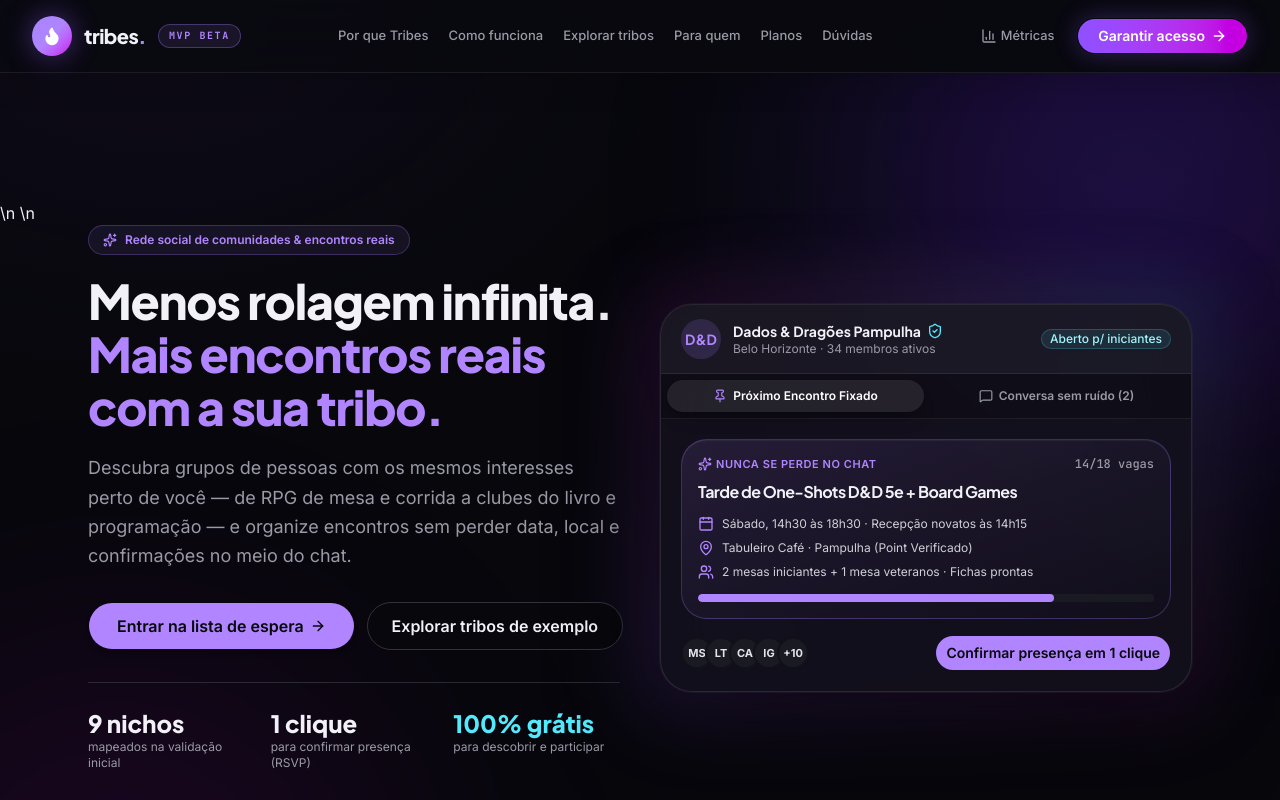
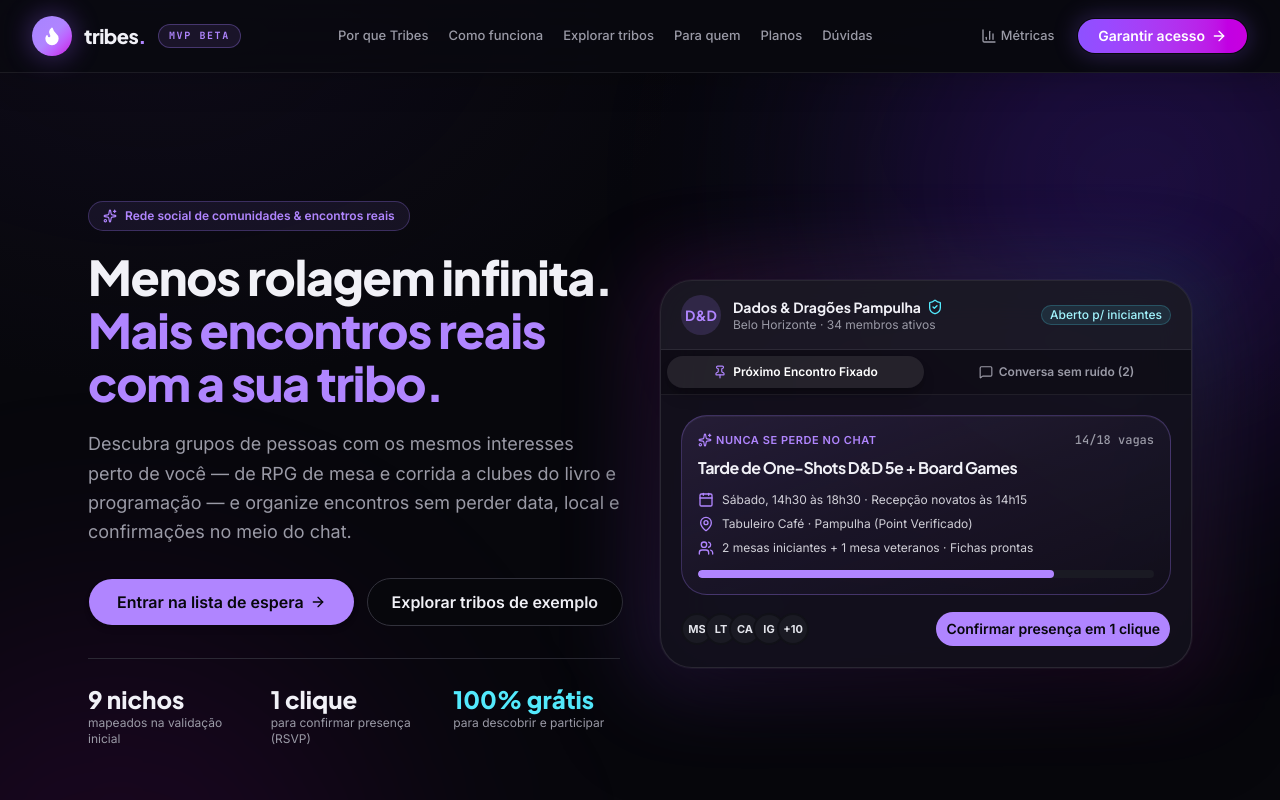
Before and after one commit to ArthurG12/Tribes, a Next.js app: page / in a window 1280 px wide. Shown: the top 800 px of the page. Built offline with nearby package versions, Linux system fonts and the light colour scheme.

Commit message:
Fix hero glow markup formatting

```diff
--- a/src/app/page.tsx
+++ b/src/app/page.tsx
@@ -103,7 +103,9 @@ export default function TribesLandingPage() {
 
       <main className="flex-1">
         {/* HERO SECTION */}
-        <section className="relative isolate overflow-hidden py-20 sm:py-28 lg:py-32">\n          <div aria-hidden="true" className="pointer-events-none absolute -top-40 right-[-10%] -z-10 h-[34rem] w-[34rem] rounded-full bg-violet-600/20 blur-[130px]" />\n          <div aria-hidden="true" className="pointer-events-none absolute bottom-[-18rem] left-[-12%] -z-10 h-[34rem] w-[34rem] rounded-full bg-fuchsia-600/10 blur-[130px]" />
+        <section className="relative isolate overflow-hidden py-20 sm:py-28 lg:py-32">
+          <div aria-hidden="true" className="pointer-events-none absolute -top-40 right-[-10%] -z-10 h-[34rem] w-[34rem] rounded-full bg-violet-600/20 blur-[130px]" />
+          <div aria-hidden="true" className="pointer-events-none absolute bottom-[-18rem] left-[-12%] -z-10 h-[34rem] w-[34rem] rounded-full bg-fuchsia-600/10 blur-[130px]" />
           <div className="mx-auto grid max-w-6xl items-center gap-12 px-4 sm:px-6 lg:grid-cols-12 lg:gap-10">
             <div className="lg:col-span-6">
               <div className="inline-flex items-center gap-2 rounded-full border border-primary/25 bg-primary/8 px-3.5 py-1.5 text-xs font-semibold text-primary">
```
